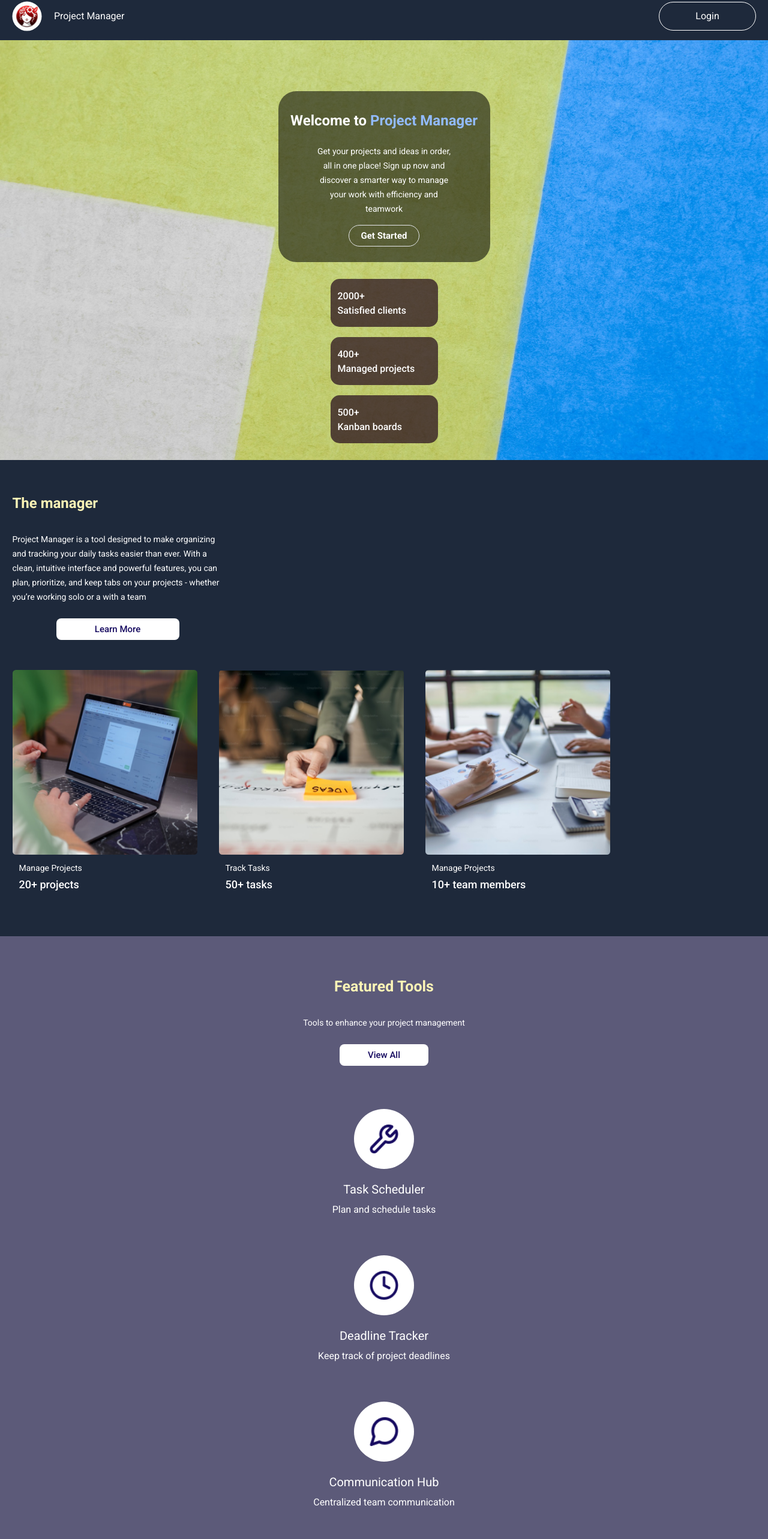
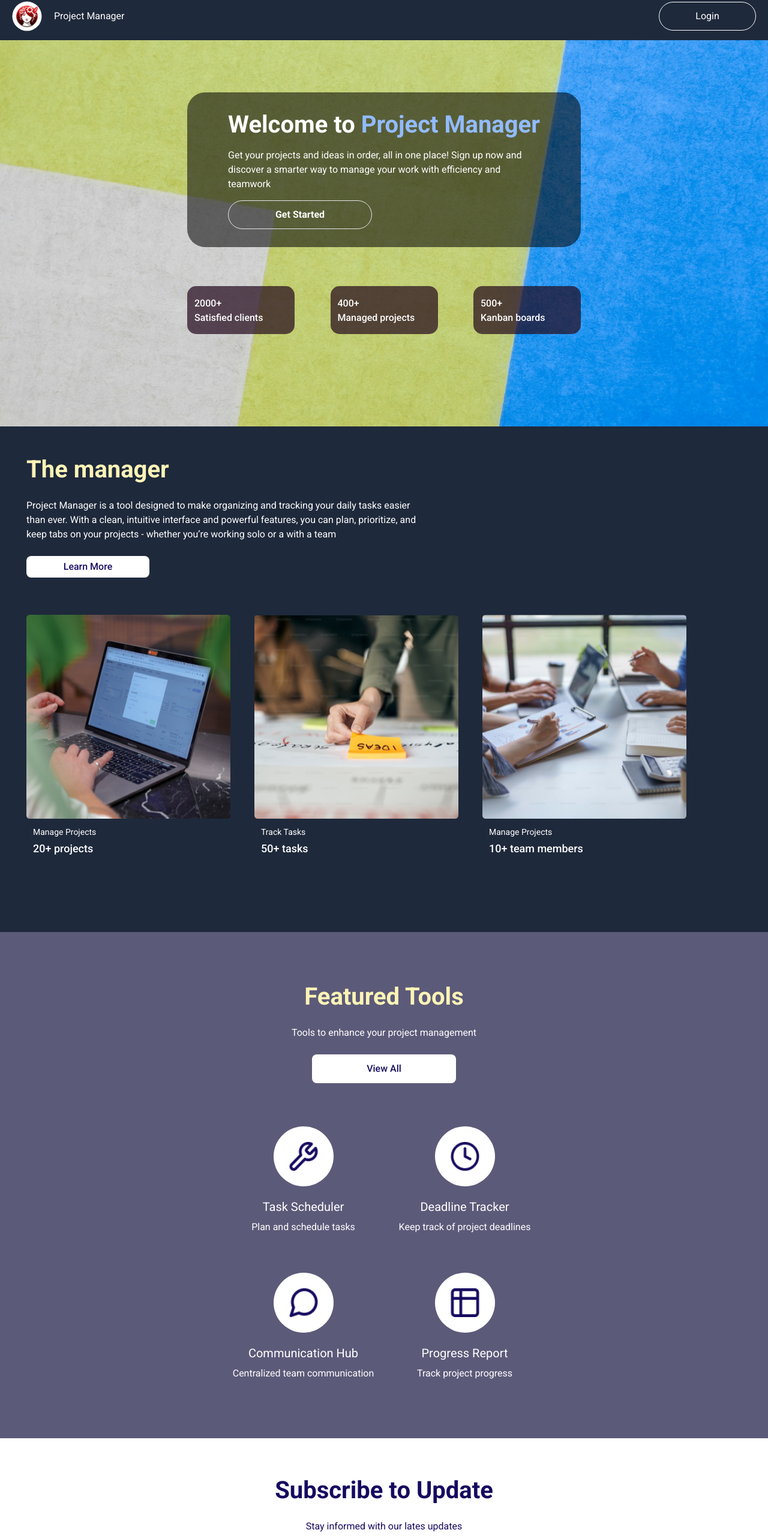
Before and after one commit to Tayling-Ng/desafio2-semana8-TIRex, a React (Vite) app: page / in a window 1280 px wide. Shown: the part 13-2579 px from the top of the page at 60% size. Built offline with nearby package versions, Linux system fonts and the light colour scheme.

Commit message:
fix: responsiveness for homepage all sections

```diff
--- a/src/components/HomePage/MainSection/MainSection.tsx
+++ b/src/components/HomePage/MainSection/MainSection.tsx
@@ -5,17 +5,17 @@ import hero from '../../../assets/img-home-main/hero-img.png';
 function MainSection() {
     return(
         <div className="relative flex flex-col justify-center items-center min-w-[393px] h-[700px] bg-[url('./assets/img-home-main/main-bg.jpg')] bg-cover bg-center pt-[56px] gap-[28px]
-        sm:min-w-[744px] sm:h-[644px] sm:gap-[65px] sm:pt-[87px] sm:justify-start
-        xl:min-w-[1440px] xl:h-[644px] xl:flex-row xl:justify-start xl:items-start xl:gap-[344px] xl:pl-[64px] xl:pr-[197px] xl:pt-[89.46px]" >
+        tablet:min-w-[744px] tablet:h-[644px] tablet:gap-[65px] tablet:pt-[87px] tablet:justify-start
+        desktop:min-w-[1440px] desktop:h-[644px] desktop:flex-row desktop:justify-between desktop:items-start desktop:gap-[344px] desktop:pl-[64px] desktop:pr-[197px] desktop:pt-[89.46px]" >
             <WelcomeCard></WelcomeCard>
-            <div className="flex flex-col justify-between items-center gap-[17px] sm:flex-row sm:w-[656px]
-            xl:flex-col">
+            <div className="flex flex-col justify-between items-center gap-[17px] tablet:flex-row tablet:w-[656px]
+            desktop:flex-col">
                 <AchievementCard number="2000+" text="Satisfied clients"></AchievementCard>
                 <AchievementCard number="400+" text="Managed projects"></AchievementCard>
                 <AchievementCard number="500+" text="Kanban boards"></AchievementCard>
             </div>
 
-            <img src={hero} alt="Hero" className="hidden xl:block absolute w-[1175px] h-[820px] top-[-61.54px] left-[265px] "/>
+            <img src={hero} alt="Hero" className="hidden desktop:block absolute w-[1175px] h-[820px] top-[-61.54px] left-[265px] "/>
 
 
 
--- a/src/components/HomePage/MainSection/WelcomeCard.tsx
+++ b/src/components/HomePage/MainSection/WelcomeCard.tsx
@@ -1,10 +1,10 @@
 function WelcomeCard(){
     return (
         <div className="flex flex-col justify-center items-center gap-[15px] bg-black/55 text-white text-base leading-6 w-[353px] h-[285px] rounded-[30px]
-        sm:w-[656px] sm:h-[258px] sm:px-[68px] sm:py-[27px]">
-            <h1 className="text-[24px] leading-[48px] font-bold sm:text-[40px] sm:whitespace-nowrap sm:w-[520px] sm:h-[48px]">Welcome to <span className="text-[24px] leading-[48px] font-bold text-span-light-blue sm:text-[40px]">Project Manager</span></h1>
-            <p className="w-[236px] h-[120px] text-[14px] leading-[24px] text-center sm:text-[16px] sm:p-0 sm:text-left sm:w-[520px] sm:h-[72px]">Get your projects and ideas in order, all in one place! Sign up now and discover a smarter way to manage your work with efficiency and teamwork</p>
-            <button className="flex justify-center items-center p-[12px] text-[15px] font-bold  w-[118px] h-[36px] rounded-[30px] border sm:text-[16px] sm:w-[240px] sm:h-[48px] sm:self-start ">Get Started</button>
+        tablet:w-[656px] tablet:h-[258px] tablet:px-[68px] tablet:py-[27px]">
+            <h1 className="text-[24px] leading-[48px] font-bold tablet:text-[40px] tablet:whitespace-nowrap tablet:w-[520px] tablet:h-[48px]">Welcome to <span className="text-[24px] leading-[48px] font-bold text-span-light-blue tablet:text-[40px]">Project Manager</span></h1>
+            <p className="w-[236px] h-[120px] text-[14px] leading-[24px] text-center tablet:text-[16px] tablet:p-0 tablet:text-left tablet:w-[520px] tablet:h-[72px]">Get your projects and ideas in order, all in one place! Sign up now and discover a smarter way to manage your work with efficiency and teamwork</p>
+            <button className="flex justify-center items-center p-[12px] text-[15px] font-bold  w-[118px] h-[36px] rounded-[30px] border tablet:text-[16px] tablet:w-[240px] tablet:h-[48px] tablet:self-start ">Get Started</button>
         </div>
     );
 }
--- a/src/components/HomePage/Section2/ImgCard.tsx
+++ b/src/components/HomePage/Section2/ImgCard.tsx
@@ -6,11 +6,11 @@ interface ImgCardProps {
 
 function ImgCard({ url, title, subtitle }: ImgCardProps) {
     return (
-        <div className="w-[308px] h-[380px] sm:w-[340px] sm:h-[420px]">
+        <div className="w-[308px] h-[380px] tablet:w-[340px] tablet:h-[420px]">
             <img
                 src={url}
                 alt="square image"
-                className="w-[308px] h-[308px] rounded-[5.5px] sm:w-[340px] sm:h-[340px]"
+                className="w-[308px] h-[308px] rounded-[5.5px] tablet:w-[340px] tablet:h-[340px]"
             />
 
             <div className="p-[11px]">
--- a/src/components/HomePage/Section2/Section2.tsx
+++ b/src/components/HomePage/Section2/Section2.tsx
@@ -5,24 +5,24 @@ import img3 from '../../../assets/img-home-sec2/img3-collaborate.png';
 
 function Section2() {
     return (
-        <div className="flex flex-col gap-[50px] px-[20.5px] py-12 min-w-[392px] h-[794px] bg-[#1E293B] overflow-hidden sm:px-[44px] sm:min-w-[744px] sm:h-[843px] xl:w-Full xl:h-[843px] xl:px-[170px] xl:py-[85.5px] xl:gap-[60px] z-[15]">
-            <div className="flex flex-col gap-6 w-[351px] h-[252px] sm:w-[656px] sm:h-[216px] xl:w-[1100px] xl:h-[192px]">
-                <h1 className="text-[#FCF4B6] text-[24px] leading-[48px] font-bold sm:text-[40px]">
+        <div className="flex flex-col gap-[50px] px-[20.5px] py-12 min-w-[392px] h-[794px] bg-[#1E293B] overflow-hidden tablet:px-[44px] tablet:min-w-[744px] tablet:h-[843px] desktop:w-Full desktop:h-[843px] desktop:px-[170px] desktop:py-[85.5px] desktop:gap-[60px] z-[15] desktop:items-center">
+            <div className="flex flex-col gap-6 min-w-[351px] h-[252px] tablet:w-[656px] tablet:h-[216px] desktop:min-w-[1100px] desktop:h-[192px]">
+                <h1 className="text-[#FCF4B6] text-[24px] leading-[48px] font-bold tablet:text-[40px]">
                     The manager
                 </h1>
-                <p className="text-white text-[14px] leading-[24px] font-normal sm:text-[16px]">
+                <p className="text-white text-[14px] leading-[24px] font-normal tablet:text-[16px]">
                     Project Manager is a tool designed to make organizing and
                     tracking your daily tasks easier than ever. With a clean,
                     intuitive interface and powerful features, you can plan,
                     prioritize, and keep tabs on your projects - whether you’re
                     working solo or a with a team
                 </p>
-                <button className="flex justify-center items-center bg-white text-[#160A60] w-[205px] h-[36px] p-[12px] font-medium text-[15px] leading-[24px] rounded-[8px] self-center sm:self-start sm:text-[16px]">
+                <button className="flex justify-center items-center bg-white text-[#160A60] w-[205px] h-[36px] p-[12px] font-medium text-[15px] leading-[24px] rounded-[8px] self-start tablet:text-[16px]">
                     Learn More
                 </button>
             </div>
 
-            <div className="flex gap-[36px] w-[996px] h-[380px] sm:gap-[40px] sm:w-[1100px] sm:h-[420px]">
+            <div className="flex gap-[36px] w-[996px] h-[380px] tablet:gap-[40px] tablet:w-[1100px] tablet:h-[420px] desktop:min-h-[1440px] desktop:self-center desktop:p-[0px]">
                 <ImgCard
                     url={img1}
                     title="Manage Projects"
--- a/src/components/HomePage/Section3/IconCard.tsx
+++ b/src/components/HomePage/Section3/IconCard.tsx
@@ -6,11 +6,11 @@ interface IconCardProps {
 
 function IconCard({url, title, subtitle}: IconCardProps){
     return(
-        <div className="flex flex-col justify-center items-center gap-[20px] p-[12px] w-[353px] h-[204px] sm:w-[229px] xl:w-[245px]">
+        <div className="flex flex-col justify-center items-center gap-[20px] p-[12px] w-[353px] h-[204px] tablet:w-[229px] desktop:w-[245px]">
             <div className="bg-white w-[100px] h-[100px] rounded-[50%] flex justify-center items-center">
                 <img src={url} alt="Icon" className="w-[48px] h-[48px] " />
             </div>
-            <div className="flex flex-col gap-[8px] sm:w-[240px] xl:w-[245px]">
+            <div className="flex flex-col gap-[8px] tablet:w-[240px] desktop:w-[245px]">
                 <p className="text-white text-[20px] leading-[28px] text-center">{title}</p>
                 <p className="text-white text-[16px] leading-[24px] text-center">{subtitle}</p>
             </div>
--- a/src/components/HomePage/Section3/Section3.tsx
+++ b/src/components/HomePage/Section3/Section3.tsx
@@ -7,15 +7,15 @@ import icon4 from '../../../assets/icon-home-sec3/Icon-square.png'
 function Section3(){
     return(
 
-        <div className="bg-[#5C5A79] min-w-[393px] h-[1270px] py-[60px] sm:flex sm:flex-col sm:justify-center items-center sm:gap-[60px] sm:min-w-[744px] sm:h-[844px] xl:sm:min-w-[1440px] xl:h-[643px] ">
-            <div className="flex flex-col justify-center items-center gap-[24px] mb-[60px] xl:mb-[0] ">
-                <h2 className="text-[#FCF4B6] text-[25px] leading-[48px] font-bold sm:text-[40px]">Featured Tools</h2>
-                <p className="text-white text-[14px] leading-[24px] font-normal sm:text-[16px]">Tools to enhance your project management</p>
+        <div className="bg-[#5C5A79] min-w-[393px] h-[1270px] py-[60px] tablet:flex tablet:flex-col tablet:justify-center items-center tablet:gap-[60px] tablet:min-w-[744px] tablet:h-[844px] desktop:tablet:min-w-[1440px] desktop:h-[643px] desktop:justify-center">
+            <div className="flex flex-col justify-center items-center gap-[24px] mb-[60px] desktop:mb-[60px] tablet:mb-0">
+                <h2 className="text-[#FCF4B6] text-[25px] leading-[48px] font-bold tablet:text-[40px]">Featured Tools</h2>
+                <p className="text-white text-[14px] leading-[24px] font-normal tablet:text-[16px]">Tools to enhance your project management</p>
                 <button className="flex justify-center items-center bg-white text-[#160A60] w-[148px] h-[36px] p-[12px] font-medium text-[15px] leading-[24px] rounded-[8px]
-                sm:w-[240px] sm:h-[48px] sm:text-[16px]">View All</button>
+                tablet:w-[240px] tablet:h-[48px] tablet:text-[16px]">View All</button>
             </div>
 
-            <div className="flex flex-col justify-center items-center gap-[40px] sm:grid sm:grid-cols-2 xl:flex xl:flex-row xl:w-[1100px] xl:h-[204px] ">
+            <div className="flex flex-col justify-center items-center gap-[40px] tablet:grid tablet:grid-cols-2 tablet:grid-rows-2 desktop:flex desktop:flex-row desktop:w-full desktop:h-[204px] ">
                 <IconCard url={icon1} title="Task Scheduler" subtitle="Plan and schedule tasks"></IconCard>
                 <IconCard url={icon2} title="Deadline Tracker" subtitle="Keep track of project deadlines"></IconCard>
                 <IconCard url={icon3} title="Communication Hub" subtitle="Centralized team communication"></IconCard>
--- a/src/components/HomePage/Section4/Section4 .tsx
+++ b/src/components/HomePage/Section4/Section4 .tsx
@@ -1,21 +1,21 @@
 const Section4 = () => {
     return (
-        <section className="flex flex-col justify-center items-center w-[393px] h-[510px] py-[60px] bg-white gap-[60px] sm:w-[744px] sm:h-[549px] xl:flex-row xl:justify-center xl:w-[1440px] xl:gap-[60px]">
-            <div className="flex flex-col items-center gap-[24px] sm:w-[404px] sm:h-[96px] xl:text-left xl:w-[520px] xl:items-start">
-                <h1 className="text-[25px] leading-[48px] text-[#160A60] font-bold sm:text-[40px]">
+        <section className="flex flex-col justify-center items-center min-w-[393px] h-[510px] py-[60px] bg-white gap-[60px] tablet:min-w-[744px] tablet:h-[549px] desktop:flex-row desktop:justify-center desktop:w-full desktop:gap-[60px]">
+            <div className="flex flex-col items-center gap-[24px] tablet:w-[404px] tablet:h-[96px] desktop:text-left desktop:w-[520px] desktop:items-start">
+                <h1 className="text-[25px] leading-[48px] text-[#160A60] font-bold tablet:text-[40px]">
                     Subscribe to Update
                 </h1>
-                <p className="text-[14px] leading-[24px] text-[#160A60] sm:text-[16px]">
+                <p className="text-[14px] leading-[24px] text-[#160A60] tablet:text-[16px]">
                     Stay informed with our lates updates
                 </p>
             </div>
-            <div className="flex flex-col w-[353px] h-[256px] gap-10 sm:w-[404px] sm:h-[268px]">
+            <div className="flex flex-col w-[353px] h-[256px] gap-10 tablet:w-[404px] tablet:h-[268px]">
                 <form className="flex flex-col">
                     <label htmlFor="email" className="text-[#160A60] font-bold">
                         Email
                     </label>
                     <input
-                        className="w-[353px] h-[36px] rounded-[6px] border border-black border-opacity-50 px-3 sm:w-[380px]"
+                        className="w-[353px] h-[36px] rounded-[6px] border border-black border-opacity-50 px-3 tablet:w-[380px]"
                         type="email"
                         id="email"
                         placeholder="Enter your email"
@@ -29,14 +29,14 @@ const Section4 = () => {
                         Name
                     </label>
                     <input
-                        className="w-[353px] h-[36px] rounded-[6px] border border-black border-opacity-50 px-3 sm:w-[380px]"
+                        className="w-[353px] h-[36px] rounded-[6px] border border-black border-opacity-50 px-3 tablet:w-[380px]"
                         type="password"
                         id="password"
                         placeholder="Enter your name"
                     />
                 </form>
                 <button
-                    className="flex justify-center items-center w-[148px] h-[36px] p-[12px] font-medium text-[15px] leading-[24px] rounded-[8px] bg-[#1E293B] text-white self-center sm:w-[240px] sm:h-[48px] sm:text-[16px] xl:self-start"
+                    className="flex justify-center items-center w-[148px] h-[36px] p-[12px] font-medium text-[15px] leading-[24px] rounded-[8px] bg-[#1E293B] text-white self-center tablet:w-[240px] tablet:h-[48px] tablet:text-[16px] desktop:self-start"
                     type="submit"
                 >
                     Subscribe
--- a/tailwind.config.js
+++ b/tailwind.config.js
@@ -21,9 +21,7 @@ module.exports = {
             fontFamily: {
                 sans: ['Roboto', 'sans-serif'],
             },
-            screens: {
-                'xl': '1440px',
-            },
+
             colors: {
                 'dark-brown': '#23081C',
                 'span-light-blue': '#92BBFF'
```
